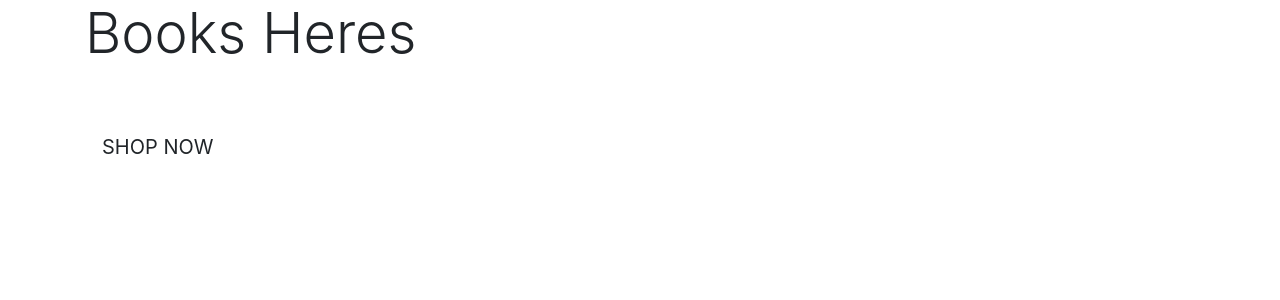
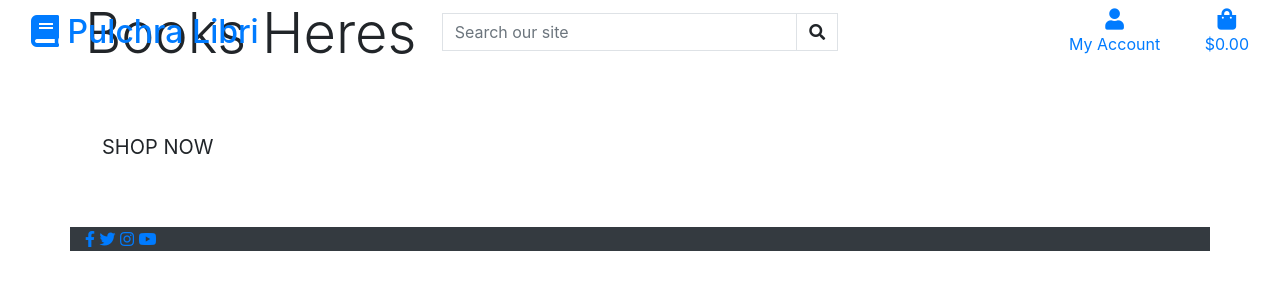
Before and after one commit to Darian-Frey/pulchra-libri, a Django app: page / in a window 1280 px wide. Shown: the top 300 px of the page. Run offline with Django 3.2, Linux system fonts and the light colour scheme; some libraries are stand-ins or nearby versions.

Commit message:
Added main page header and footer

```diff
--- a/templates/base.html
+++ b/templates/base.html
@@ -2,6 +2,7 @@
 
 <!doctype html>
 <html lang="en">
+
 <head>
 
   {% block meta %}
@@ -14,25 +15,102 @@
   {% endblock %}
 
   {% block corecss %}
-        <link rel="stylesheet" href="https://stackpath.bootstrapcdn.com/bootstrap/4.4.1/css/bootstrap.min.css" integrity="sha384-Vkoo8x4CGsO3+Hhxv8T/Q5PaXtkKtu6ug5TOeNV6gBiFeWPGFN9MuhOf23Q9Ifjh" crossorigin="anonymous">
+    <link rel="stylesheet" href="https://stackpath.bootstrapcdn.com/bootstrap/4.4.1/css/bootstrap.min.css"
+      integrity="sha384-Vkoo8x4CGsO3+Hhxv8T/Q5PaXtkKtu6ug5TOeNV6gBiFeWPGFN9MuhOf23Q9Ifjh" crossorigin="anonymous">
+
+    <link rel="stylesheet" href="{% static 'css/style.css' %}" type="text/css" />
   {% endblock %}
 
   {% block extra_css %}
   {% endblock %}
 
   {% block corejs %}
-        <script src="https://code.jquery.com/jquery-3.4.1.slim.min.js" integrity="sha384-J6qa4849blE2+poT4WnyKhv5vZF5SrPo0iEjwBvKU7imGFAV0wwj1yYfoRSJoZ+n" crossorigin="anonymous"></script>
-        <script src="https://cdn.jsdelivr.net/npm/popper.js@1.16.0/dist/umd/popper.min.js" integrity="sha384-Q6E9RHvbIyZFJoft+2mJbHaEWldlvI9IOYy5n3zV9zzTtmI3UksdQRVvoxMfooAo" crossorigin="anonymous"></script>
-        <script src="https://stackpath.bootstrapcdn.com/bootstrap/4.4.1/js/bootstrap.min.js" integrity="sha384-wfSDF2E50Y2D1uUdj0O3uMBJnjuUD4Ih7YwaYd1iqfktj0Uod8GCExl3Og8ifwB6" crossorigin="anonymous"></script>
+    <script src="https://code.jquery.com/jquery-3.4.1.slim.min.js"
+      integrity="sha384-J6qa4849blE2+poT4WnyKhv5vZF5SrPo0iEjwBvKU7imGFAV0wwj1yYfoRSJoZ+n" crossorigin="anonymous">
+    </script>
+    <script src="https://cdn.jsdelivr.net/npm/popper.js@1.16.0/dist/umd/popper.min.js"
+      integrity="sha384-Q6E9RHvbIyZFJoft+2mJbHaEWldlvI9IOYy5n3zV9zzTtmI3UksdQRVvoxMfooAo" crossorigin="anonymous">
+    </script>
+    <script src="https://stackpath.bootstrapcdn.com/bootstrap/4.4.1/js/bootstrap.min.js"
+      integrity="sha384-wfSDF2E50Y2D1uUdj0O3uMBJnjuUD4Ih7YwaYd1iqfktj0Uod8GCExl3Og8ifwB6" crossorigin="anonymous">
+    </script>
   {% endblock %}
 
   {% block extra_js %}
   {% endblock %}
 
+  {% block fontawesome %}
+    <link rel="stylesheet" href="https://use.fontawesome.com/releases/v5.8.1/css/all.css"
+      integrity="sha384-50oBUHEmvpQ+1lW4y57PTFmhCaXp0ML5d60M1M7uH2+nqUivzIebhndOJK28anvf" crossorigin="anonymous" />
+  {% endblock %}
+
   <title>Pulchra Libri {% block extra_title %}{% endblock %}</title>
 </head>
+
 <body>
-    <header class="container-fluid fixed-top"></header>
+  <header class="container-fluid fixed-top">
+    <div class="row">
+      <div class="col-12 col-lg-4 my-auto py-1 py-lg-0 text-center text-lg-left">
+        <a href="{% url 'home' %}" class="nav-link main-logo-link">
+          <h2 class="logo-font text-black my-0"><i class="fas fa-book"></i> Pulchra Libri </h2>
+        </a>
+      </div>
+      <div class="col-12 col-lg-4 my-auto py-1 py-lg-0">
+        <form method="GET" action="">
+          <div class="input-group w-100">
+            <input class="form-control border border-black rounded-0" type="text" name="q"
+              placeholder="Search our site">
+            <div class="input-group-append">
+              <button class="form-control btn btn-black border border-black rounded-0" type="submit">
+                <span class="icon">
+                  <i class="fas fa-search"></i>
+                </span>
+              </button>
+            </div>
+          </div>
+        </form>
+      </div>
+      <div class="col-12 col-lg-4 my-auto py-1 py-lg-0">
+        <ul class="list-inline list-unstyled text-center text-lg-right my-0">
+          <li class="list-inline-item dropdown">
+            <a class="text-black nav-link" href="#" id="user-options" data-toggle="dropdown" aria-haspopup="true"
+              aria-expanded="false">
+              <div class="text-center">
+                <div><i class="fas fa-user fa-lg"></i></div>
+                <p class="my-0">My Account</p>
+              </div>
+            </a>
+            <div class="dropdown-menu border-0" aria-labelledby="user-options">
+              {% if request.user.is_authenticated %}
+              {% if request.user.is_superuser %}
+              <a href="" class="dropdown-item">Product Management</a>
+              {% endif %}
+              <a href="" class="dropdown-item">My Profile</a>
+              <a href="{% url 'account_logout' %}" class="dropdown-item">Logout</a>
+              {% else %}
+              <a href="{% url 'account_signup' %}" class="dropdown-item">Register</a>
+              <a href="{% url 'account_login' %}" class="dropdown-item">Login</a>
+              {% endif %}
+            </div>
+          </li>
+          <li class="list-inline-item">
+            <a class="{% if grand_total %}text-info font-weight-bold{% else %}text-black{% endif %} nav-link" href="">
+              <div class="text-center">
+                <div><i class="fas fa-shopping-bag fa-lg"></i></div>
+                <p class="my-0">
+                  {% if grand_total %}
+                  ${{ grand_total|floatformat:2 }}
+                  {% else %}
+                  $0.00
+                  {% endif %}
+                </p>
+              </div>
+            </a>
+          </li>
+        </ul>
+      </div>
+    </div>
+  </header>
 
   {% if messages %}
   <div class="message-container"></div>
@@ -47,6 +125,19 @@
   {% block postloadjs %}
   {% endblock %}
 
+  <footer class="container">
+    <div class="row">
+      <div class="col-12 bg-dark">
+        <div class="footer-links">
+          <a href="https://www.facebook.com/" target="_blank"><i class="fab fa-facebook-f"></i></a>
+          <a href="https://twitter.com/" target="_blank"><i class="fab fa-twitter"></i></a>
+          <a href="https://www.instagram.com/" target="_blank"><i class="fab fa-instagram"></i></a>
+          <a href="https://www.youtube.com/" target="_blank"><i class="fab fa-youtube"></i></a>
+        </div>
+      </div>
+    </div>
+  </footer>
 
 </body>
+
 </html>
```
Lines whose indentation alone changed are shown as unchanged.
